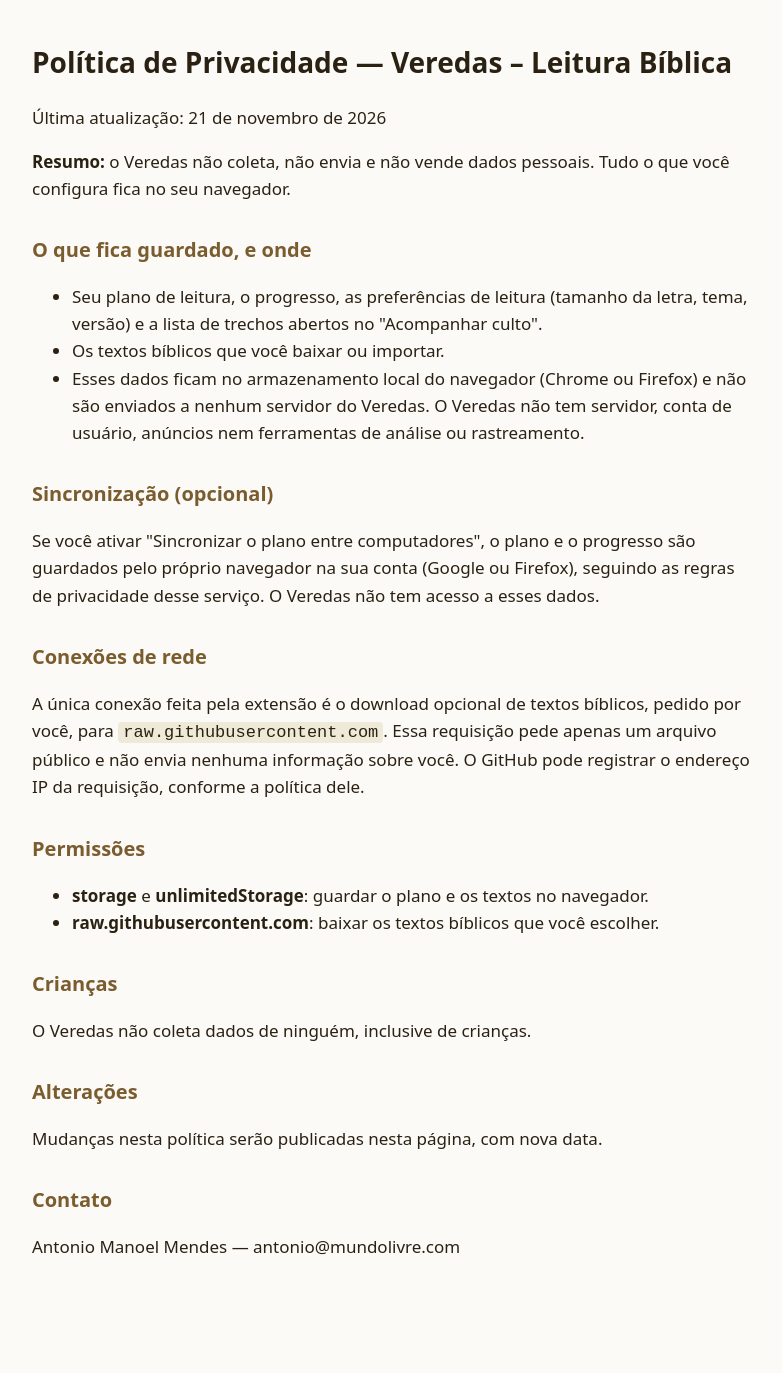
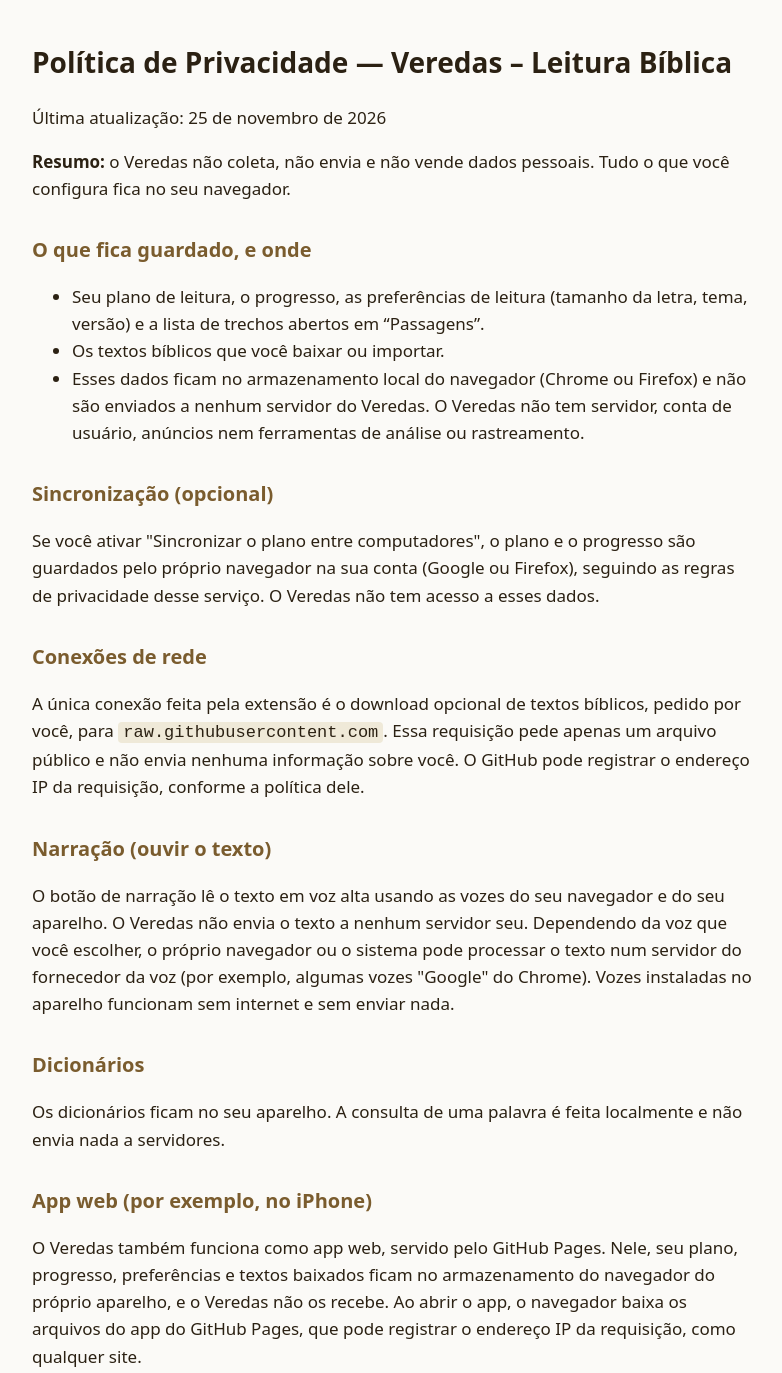
Before and after one commit to antonio-mundolivre/veredas, a plain HTML site: page privacidade.html in a window 1280 px wide. Shown: the top 1373 px of the page, without its empty margins (248-1030 px from the left). Before the commit the page ends 1300 px from the top, so only its background shows below. Drawn offline with Linux system fonts and the light colour scheme.

Commit message:
Veredas 3.5.12

```diff
--- a/privacidade.html
+++ b/privacidade.html
@@ -4,11 +4,11 @@
 <style>body{font:17px/1.6 system-ui,sans-serif;max-width:720px;margin:40px auto;padding:0 20px;color:#2b2113;background:#fbfaf7}h1{font-size:28px}h2{font-size:20px;margin-top:1.6em;color:#7a5c2e}code{background:#efe9d8;padding:1px 5px;border-radius:4px}</style>
 </head><body>
 <h1>Política de Privacidade — Veredas – Leitura Bíblica</h1>
-<p>Última atualização: 21 de novembro de 2026</p>
+<p>Última atualização: 25 de novembro de 2026</p>
 <p><strong>Resumo:</strong> o Veredas não coleta, não envia e não vende dados pessoais. Tudo o que você configura fica no seu navegador.</p>
 <h2>O que fica guardado, e onde</h2>
 <ul>
-<li>Seu plano de leitura, o progresso, as preferências de leitura (tamanho da letra, tema, versão) e a lista de trechos abertos no &quot;Acompanhar culto&quot;.</li>
+<li>Seu plano de leitura, o progresso, as preferências de leitura (tamanho da letra, tema, versão) e a lista de trechos abertos em “Passagens”.</li>
 <li>Os textos bíblicos que você baixar ou importar.</li>
 <li>Esses dados ficam no armazenamento local do navegador (Chrome ou Firefox) e não são enviados a nenhum servidor do Veredas. O Veredas não tem servidor, conta de usuário, anúncios nem ferramentas de análise ou rastreamento.</li>
 </ul>
@@ -16,6 +16,12 @@
 <p>Se você ativar &quot;Sincronizar o plano entre computadores&quot;, o plano e o progresso são guardados pelo próprio navegador na sua conta (Google ou Firefox), seguindo as regras de privacidade desse serviço. O Veredas não tem acesso a esses dados.</p>
 <h2>Conexões de rede</h2>
 <p>A única conexão feita pela extensão é o download opcional de textos bíblicos, pedido por você, para <code>raw.githubusercontent.com</code>. Essa requisição pede apenas um arquivo público e não envia nenhuma informação sobre você. O GitHub pode registrar o endereço IP da requisição, conforme a política dele.</p>
+<h2>Narração (ouvir o texto)</h2>
+<p>O botão de narração lê o texto em voz alta usando as vozes do seu navegador e do seu aparelho. O Veredas não envia o texto a nenhum servidor seu. Dependendo da voz que você escolher, o próprio navegador ou o sistema pode processar o texto num servidor do fornecedor da voz (por exemplo, algumas vozes &quot;Google&quot; do Chrome). Vozes instaladas no aparelho funcionam sem internet e sem enviar nada.</p>
+<h2>Dicionários</h2>
+<p>Os dicionários ficam no seu aparelho. A consulta de uma palavra é feita localmente e não envia nada a servidores.</p>
+<h2>App web (por exemplo, no iPhone)</h2>
+<p>O Veredas também funciona como app web, servido pelo GitHub Pages. Nele, seu plano, progresso, preferências e textos baixados ficam no armazenamento do navegador do próprio aparelho, e o Veredas não os recebe. Ao abrir o app, o navegador baixa os arquivos do app do GitHub Pages, que pode registrar o endereço IP da requisição, como qualquer site.</p>
 <h2>Permissões</h2>
 <ul>
 <li><strong>storage</strong> e <strong>unlimitedStorage</strong>: guardar o plano e os textos no navegador.</li>
```
